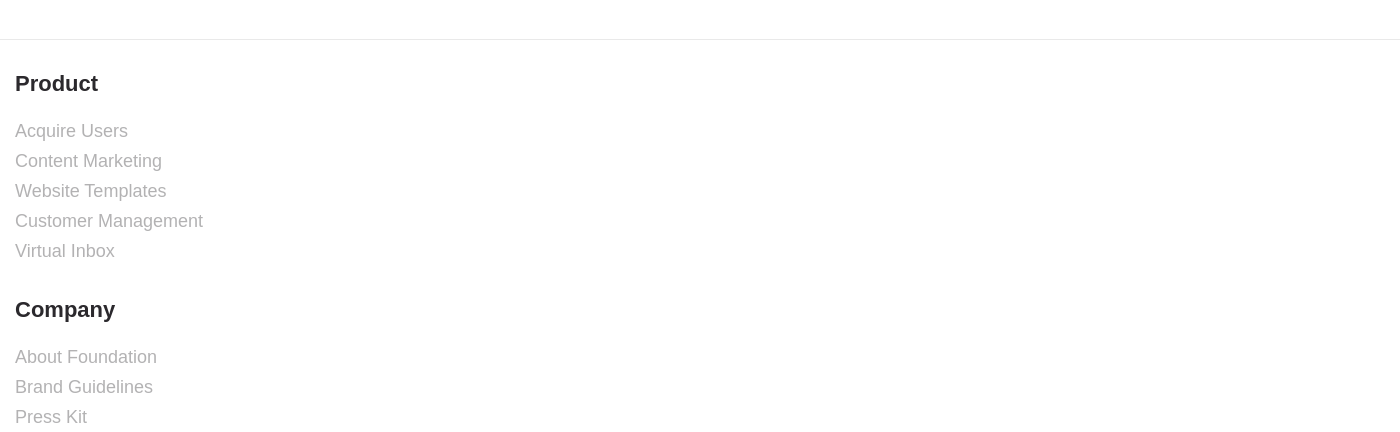
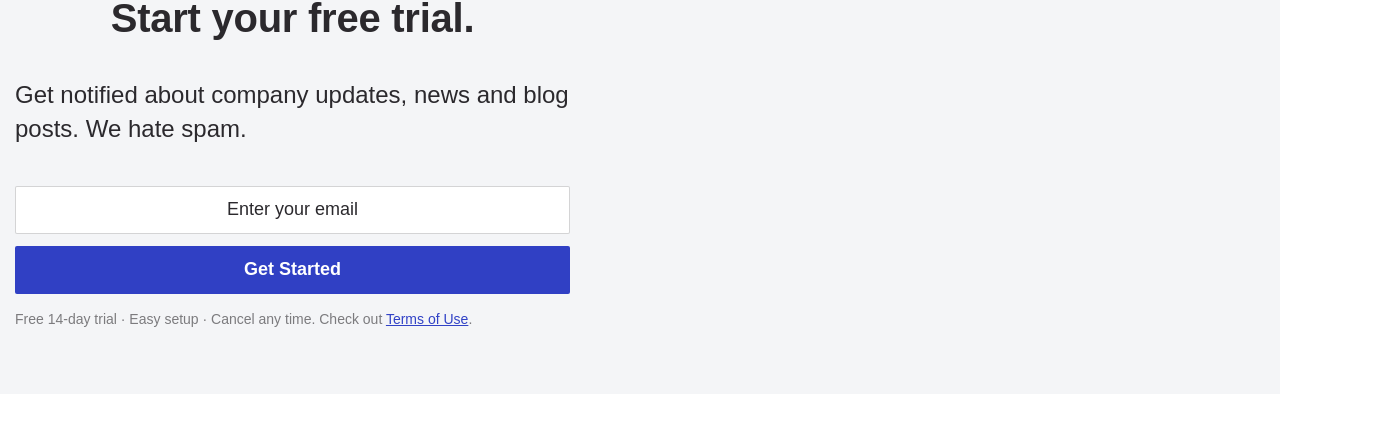
Before and after one commit to JulietShaban/my-first-website, a plain HTML site: page index.html in a window 1280 px wide. Shown: the part 3985-4417 px from the top of the page, 1400 px wide, since content can reach past the window. Drawn offline with nearby package versions, Linux system fonts and the light colour scheme; a web font is replaced by a local one.

Commit message:
finished 12th block: added block "orders"

```diff
--- a/index.html
+++ b/index.html
@@ -176,6 +176,19 @@
 <img class="features__banner" src="images/invision screen.png" alt="invision screen">
 </section>
 
+<!--Orders-->
+<section class="order">
+  <img class="order_illustration" src="images/dog.png" alt="A dog in a window">
+   <div class="order__details">
+     <h3 class="order__title">Start your free trial.</h3>
+     <p class="order__text">Get notified about company updates, news and blog posts. We hate spam.</p>
+      <form class="order__form" >
+       <input class="order__email" type="email" placeholder="Enter your email">
+       <button class="action__button order__button" >Get Started</button>
+    </form>
+     <p class="order__terms" >Free 14-day trial · Easy setup · Cancel any time. Check out <a class="order__terms-link" href="#"> Terms of Use</a>.</p>
+    </div>
+</section>
 <!-- footer -->
 
       <footer class="footer">
--- a/styles/index.scss
+++ b/styles/index.scss
@@ -8,6 +8,7 @@
 @import 'header.scss';
 @import 'headline.scss';
 @import 'tips.scss';
+@import 'order.scss';
 
 html {
     font-size: 16px;
@@ -19,12 +20,8 @@
   }
   .page {
     width: 100%;
-    overflow-x: hidden;
-  }
-
-  @media screen and (min-width: 400px) {
-    .page {
-      width: 1400px;
+    @include for-large-up {
+      max-width: 1400px;
       margin: auto;
       min-height: 100vh;
       display: flex;
--- /dev/null
+++ b/styles/order.scss
@@ -0,0 +1,83 @@
+.order {
+  padding: 50px 15px;
+  background-color: $color-light;
+  @include for-large-up {
+      padding: 73px 0 72px 0;
+      display: flex;
+      justify-content: center;
+      align-items: flex-start;
+  }
+  &__details{
+      max-width: 555px;
+      @include for-large-up{
+          margin-right: 230px;
+      }
+  }
+  &_illustration {
+    max-width: 200px;
+    display: block;
+    margin: 0 auto;
+    @include for-large-up {
+        max-width: 269px;
+        margin-right: 121px;
+
+    }
+  }
+  &__title {
+    font-weight: 700;
+    font-size: 40px;
+    line-height: 40px;
+    letter-spacing: -0.25px;
+    margin-top: 40px;
+    text-align: center;
+  }
+  &__text {
+    font-size: 24px;
+    line-height: 34px;
+    margin: 0;
+    margin-top: 18px;
+
+  }
+  &__form{
+      @include for-large-up{
+          display: flex;
+          margin-top: 26px;
+      }
+  }
+  &__email {
+       margin-top: 40px;
+       background: #FFF;
+       border: 1px solid $border-color ;
+       border-radius: 2px;
+       height: 48px;
+       width: 100%;
+       text-align: center;
+       font-size: 18px;
+       line-height: 13px;
+       @include for-large-up{
+           margin-top: 0;
+       }
+       &::placeholder{
+           color: $color-dark;
+       }
+  }
+  &__button {
+      margin-top: 12px;
+      @include for-large-down{
+      width: 100%;
+      }
+      @include for-large-up{
+        margin-top: 0;
+        margin-left: 10px;
+        flex-shrink: 0;
+      }
+  }
+  &__terms {
+      font-size: 14px;
+      line-height: 22px;
+      color: $text-color-light-grey;
+  }
+  &__terms-link {
+      color: $text-color-blue;
+  }
+}
--- a/styles/variables.scss
+++ b/styles/variables.scss
@@ -1,2 +1,6 @@
 $text-color-green: #009b4d;
 $text-color-light-grey:rgba(43, 41, 45, 0.6);
+$color-light: #F4F5F7;
+$border-color: #2B292D33;
+$text-color-blue: #3142C6;
+$color-dark: #2b292d;
```
Also changed, not shown: images/dog.png (added), style.css, 1 other file.
